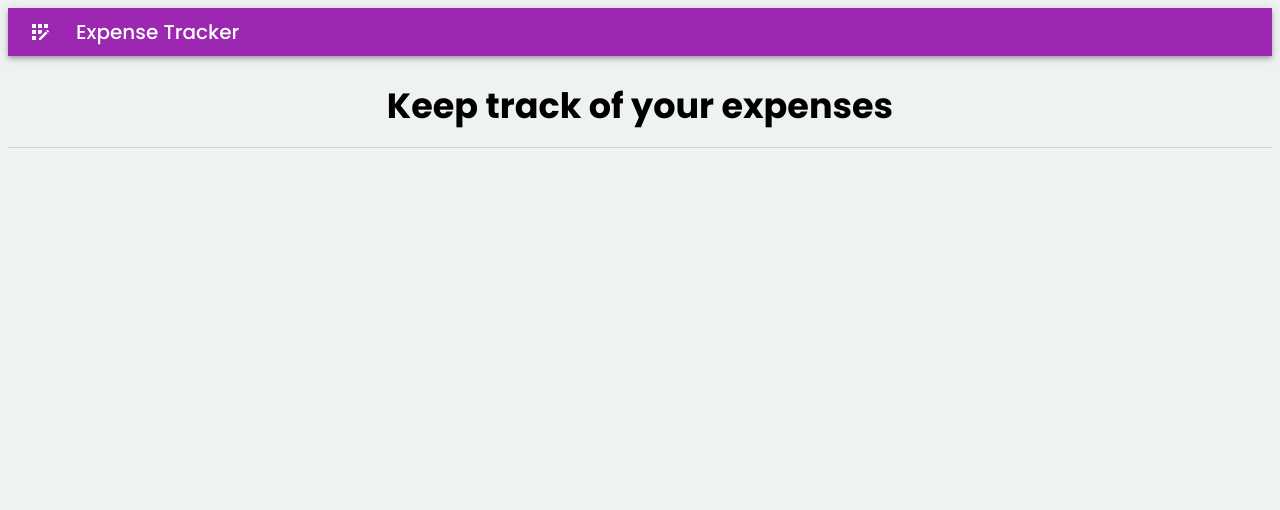
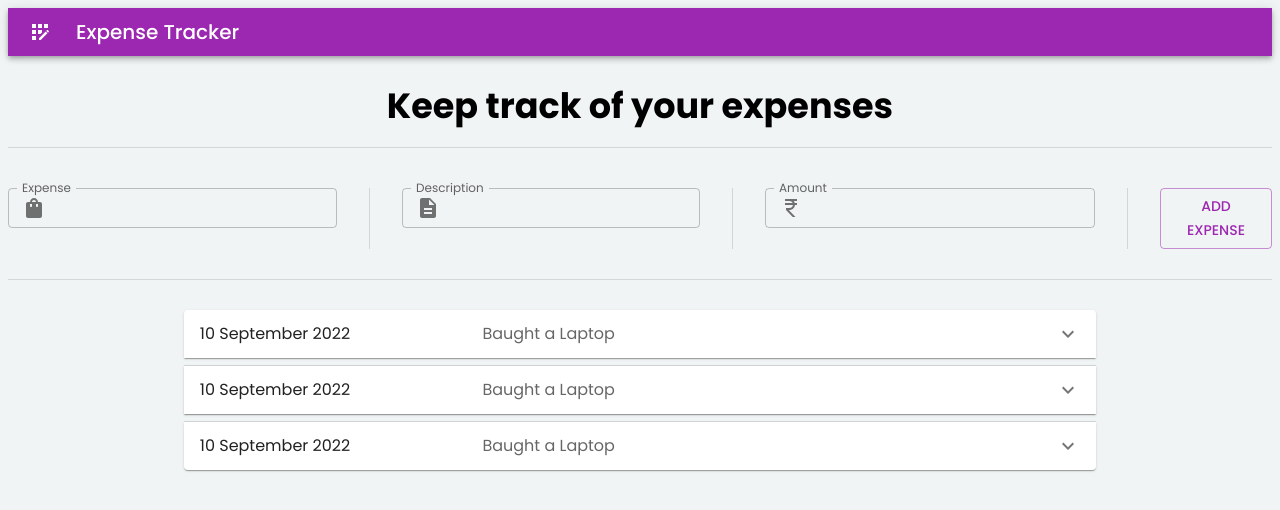
Before and after one commit to akhil1o1/expense-tracker, a React (Create React App) app in the folder client/: page / in a window 1280 px wide. Shown: the top 510 px of the page. Built offline with nearby package versions, Linux system fonts and the light colour scheme.

Commit message:
created front end for expense tracker

```diff
--- a/client/src/App.css
+++ b/client/src/App.css
@@ -1,3 +1,6 @@
 body{
-    background-color: rgb(238, 242, 243);
+    background-color: #ecf0f1b4;
 }
+.accordian{
+    width: 80% !important;
+}
--- a/client/src/App.js
+++ b/client/src/App.js
@@ -1,7 +1,12 @@
 import React from "react";
-import { Box , Stack, TextField, Typography, Divider, AppBar, Toolbar, IconButton } from "@mui/material";
-import AppRegistrationIcon from '@mui/icons-material/AppRegistration';
+import { Box , Stack, Typography, Divider, Button } from "@mui/material";
 import { ThemeProvider, createTheme } from "@mui/material/styles";
+import ShoppingBagIcon from '@mui/icons-material/ShoppingBag';
+import CurrencyRupeeIcon from '@mui/icons-material/CurrencyRupee';
+import DescriptionIcon from '@mui/icons-material/Description';
+import Navbar from "./components/Navbar";
+import ExpenseInput from "./components/ExpenseInput";
+import Expense from "./components/Expense";
 import "./App.css";
 
 
@@ -16,27 +21,28 @@ const theme = createTheme({
 
 function App() {
   return <ThemeProvider theme={theme}>
-  <AppBar position="static" color="secondary">
-  <Toolbar variant="dense">
-    <IconButton edge="start" color="inherit" aria-label="menu" sx={{ mr: 2 }}>
-      <AppRegistrationIcon />
-    </IconButton>
-    <Typography variant="h6" color="inherit" component="div">
-      Expense Tracker
-    </Typography>
-  </Toolbar>
-</AppBar>
+    <Navbar/>
     <Box sx={{ display:"flex" , textAlign: "center", justifyContent:"center", pt:"30px", pb:"20px"}}>
       <Typography variant="h1" fontSize="35px" fontWeight="700">
         Keep track of your expenses
       </Typography>
     </Box>
     <Divider orientation="horizontal"/>
-    <Stack direction={{xs:"column", sm:"row"}} spacing={{xs: 1, sm: 2, md: 4}}>
-
-
+    <Stack pt="40px" pb="30px"
+    direction={{xs:"column", sm:"row"}}
+    spacing={{xs: 1, sm: 2, md: 4}} justifyContent="center"
+    divider={<Divider orientation="vertical" flexItem />}>
+    <ExpenseInput label={"Expense"} icon={<ShoppingBagIcon/>}/>
+    <ExpenseInput multiline={true} label={"Description"} icon={<DescriptionIcon/>}/>
+    <ExpenseInput label={"Amount"} icon={<CurrencyRupeeIcon/>}/>
+    <Button variant="outlined" color="secondary">Add Expense</Button>
     </Stack>
-
+    <Divider orientation="horizontal"/>
+    <Stack pt="30px" spacing={1} alignItems="center" justifyContent="center">
+    <Expense/>
+    <Expense/>
+    <Expense/>
+    </Stack>
     </ThemeProvider>
 }
 
--- /dev/null
+++ b/client/src/components/Expense.jsx
@@ -0,0 +1,36 @@
+import React, {useState} from "react";
+import { Accordion, AccordionSummary, Typography, AccordionDetails } from "@mui/material";
+import ExpandMoreIcon from '@mui/icons-material/ExpandMore';
+
+
+function Expense() {
+    const [expanded, setExpanded] = useState(false);
+
+    const handleChange = (panel) => (event, isExpanded) => {
+        setExpanded(isExpanded ? panel : false);
+      };
+
+    return <Accordion expanded={expanded === 'panel1'} onChange={handleChange('panel1')}>
+    <AccordionSummary
+      expandIcon={<ExpandMoreIcon />}
+      aria-controls="panel1bh-content"
+      id="panel1bh-header"
+    >
+      <Typography sx={{ width: '33%', flexShrink: 0 }}>
+        10 September 2022
+      </Typography>
+      <Typography sx={{ color: 'text.secondary' }}>Baught a Laptop</Typography>
+    </AccordionSummary>
+    <AccordionDetails>
+    <Typography pb="15px">
+       Amount paid : 50000 Rs
+    </Typography>
+      <Typography>
+        Nulla facilisi. Phasellus sollicitudin nulla et quam mattis feugiat.
+        Aliquam eget maximus est, id dignissim quam.
+      </Typography>
+    </AccordionDetails>
+  </Accordion>
+}
+
+export default Expense;
--- /dev/null
+++ b/client/src/components/ExpenseInput.jsx
@@ -0,0 +1,17 @@
+import React from "react";
+import { TextField, InputAdornment} from "@mui/material";
+
+
+function ExpenseInput(props) {
+    return <TextField size="small" id="outlined-basic" label={props.label} variant="outlined"
+    multiline={ props.multiline ? true : false}
+    InputProps={{
+          startAdornment: (
+            <InputAdornment position="start">
+              {props.icon}
+            </InputAdornment>
+          ),
+        }} />
+}
+
+export default ExpenseInput;
--- /dev/null
+++ b/client/src/components/Navbar.jsx
@@ -0,0 +1,18 @@
+import React from "react";
+import {AppBar, Toolbar, Typography, IconButton} from "@mui/material";
+import AppRegistrationIcon from '@mui/icons-material/AppRegistration';
+
+function Navbar() {
+    return <AppBar position="static" color="secondary">
+    <Toolbar variant="dense">
+      <IconButton edge="start" color="inherit" aria-label="menu" sx={{ mr: 2 }}>
+        <AppRegistrationIcon />
+      </IconButton>
+      <Typography variant="h6" color="inherit" component="div">
+        Expense Tracker
+      </Typography>
+    </Toolbar>
+  </AppBar>
+}
+
+export default Navbar;
```
Also changed, not shown: 2 other files (tests, documents, lock files or other folders).
